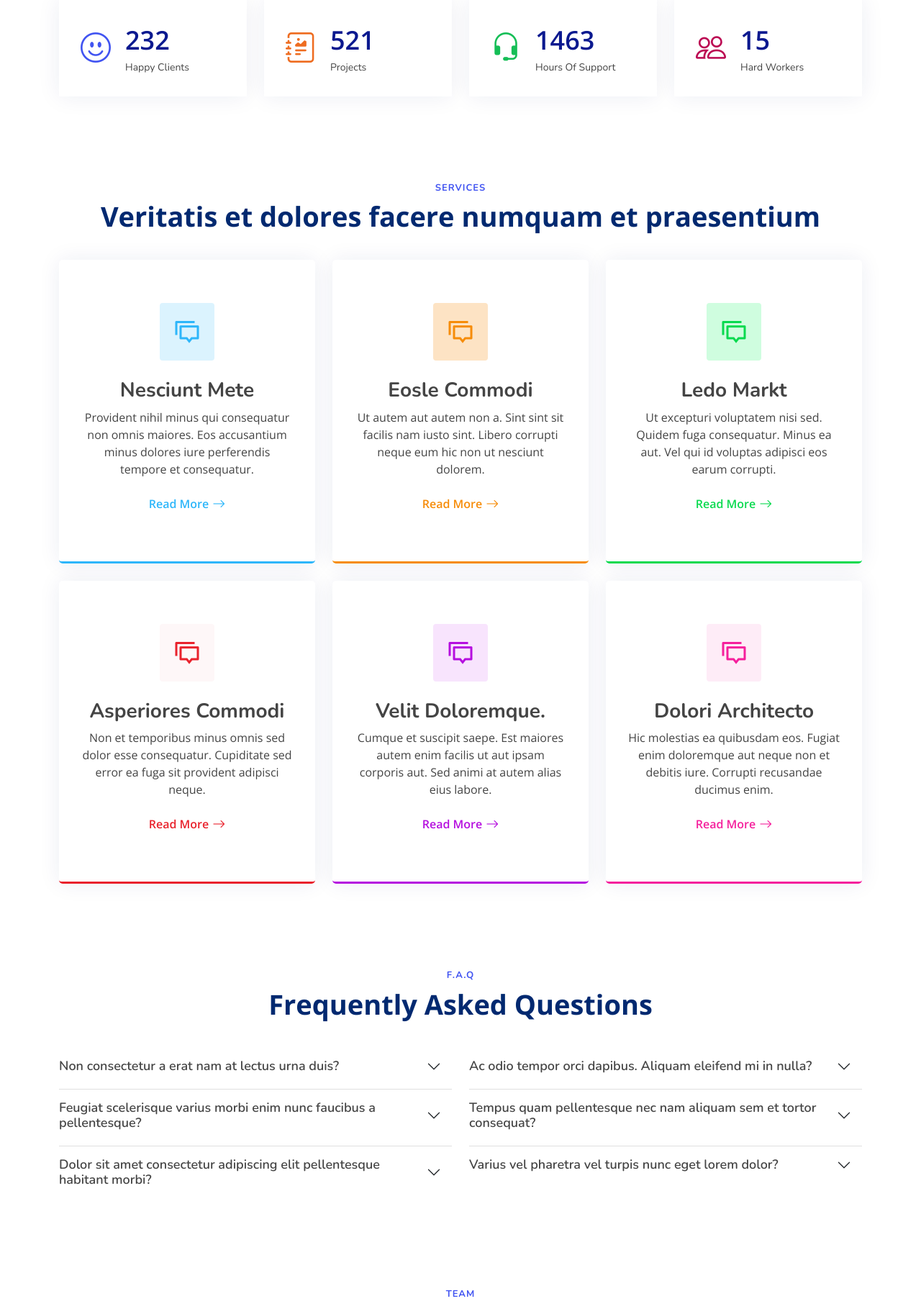
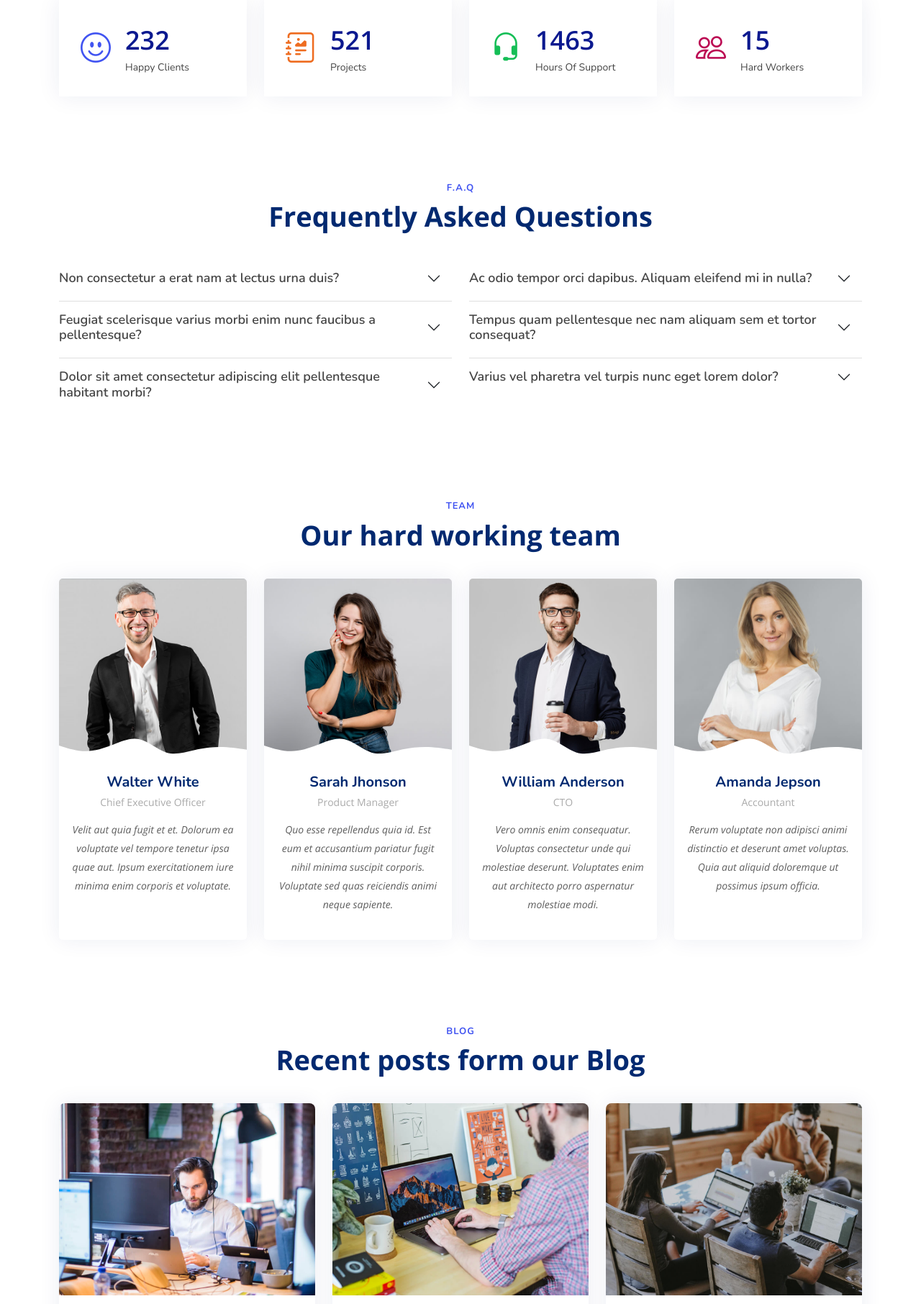
Before and after one commit to DtechB/smartTech, a Django app: page / in a window 1280 px wide. Shown: the part 1543-3355 px from the top of the page at 72% size. Run offline with Django 3.2, Linux system fonts and the light colour scheme; some libraries are stand-ins or nearby versions.

Commit message:
customize contact section in mainPage and remove services section

```diff
--- a/mainPage/templates/mainPage/index.html
+++ b/mainPage/templates/mainPage/index.html
@@ -138,84 +138,6 @@
 
             </div>
         </section><!-- End Counts Section -->
-
-        <!-- ======= Services Section ======= -->
-        <section id="services" class="services">
-
-            <div class="container" data-aos="fade-up">
-
-                <header class="section-header">
-                    <h2>Services</h2>
-                    <p>Veritatis et dolores facere numquam et praesentium</p>
-                </header>
-
-                <div class="row gy-4">
-
-                    <div class="col-lg-4 col-md-6" data-aos="fade-up" data-aos-delay="200">
-                        <div class="service-box blue">
-                            <i class="ri-discuss-line icon"></i>
-                            <h3>Nesciunt Mete</h3>
-                            <p>Provident nihil minus qui consequatur non omnis maiores. Eos accusantium minus dolores
-                                iure perferendis tempore et consequatur.</p>
-                            <a href="#" class="read-more"><span>Read More</span> <i class="bi bi-arrow-right"></i></a>
-                        </div>
-                    </div>
-
-                    <div class="col-lg-4 col-md-6" data-aos="fade-up" data-aos-delay="300">
-                        <div class="service-box orange">
-                            <i class="ri-discuss-line icon"></i>
-                            <h3>Eosle Commodi</h3>
-                            <p>Ut autem aut autem non a. Sint sint sit facilis nam iusto sint. Libero corrupti neque eum
-                                hic non ut nesciunt dolorem.</p>
-                            <a href="#" class="read-more"><span>Read More</span> <i class="bi bi-arrow-right"></i></a>
-                        </div>
-                    </div>
-
-                    <div class="col-lg-4 col-md-6" data-aos="fade-up" data-aos-delay="400">
-                        <div class="service-box green">
-                            <i class="ri-discuss-line icon"></i>
-                            <h3>Ledo Markt</h3>
-                            <p>Ut excepturi voluptatem nisi sed. Quidem fuga consequatur. Minus ea aut. Vel qui id
-                                voluptas adipisci eos earum corrupti.</p>
-                            <a href="#" class="read-more"><span>Read More</span> <i class="bi bi-arrow-right"></i></a>
-                        </div>
-                    </div>
-
-                    <div class="col-lg-4 col-md-6" data-aos="fade-up" data-aos-delay="500">
-                        <div class="service-box red">
-                            <i class="ri-discuss-line icon"></i>
-                            <h3>Asperiores Commodi</h3>
-                            <p>Non et temporibus minus omnis sed dolor esse consequatur. Cupiditate sed error ea fuga
-                                sit provident adipisci neque.</p>
-                            <a href="#" class="read-more"><span>Read More</span> <i class="bi bi-arrow-right"></i></a>
-                        </div>
-                    </div>
-
-                    <div class="col-lg-4 col-md-6" data-aos="fade-up" data-aos-delay="600">
-                        <div class="service-box purple">
-                            <i class="ri-discuss-line icon"></i>
-                            <h3>Velit Doloremque.</h3>
-                            <p>Cumque et suscipit saepe. Est maiores autem enim facilis ut aut ipsam corporis aut. Sed
-                                animi at autem alias eius labore.</p>
-                            <a href="#" class="read-more"><span>Read More</span> <i class="bi bi-arrow-right"></i></a>
-                        </div>
-                    </div>
-
-                    <div class="col-lg-4 col-md-6" data-aos="fade-up" data-aos-delay="700">
-                        <div class="service-box pink">
-                            <i class="ri-discuss-line icon"></i>
-                            <h3>Dolori Architecto</h3>
-                            <p>Hic molestias ea quibusdam eos. Fugiat enim doloremque aut neque non et debitis iure.
-                                Corrupti recusandae ducimus enim.</p>
-                            <a href="#" class="read-more"><span>Read More</span> <i class="bi bi-arrow-right"></i></a>
-                        </div>
-                    </div>
-
-                </div>
-
-            </div>
-
-        </section><!-- End Services Section -->
 
         <!-- ======= F.A.Q Section ======= -->
         <section id="faq" class="faq">
@@ -519,28 +441,28 @@
                                 <div class="info-box">
                                     <i class="bi bi-geo-alt"></i>
                                     <h3>Address</h3>
-                                    <p>A108 Adam Street,<br>New York, NY 535022</p>
+                                    <p>Shahrood University<br>of Technology</p>
                                 </div>
                             </div>
                             <div class="col-md-6">
                                 <div class="info-box">
                                     <i class="bi bi-telephone"></i>
                                     <h3>Call Us</h3>
-                                    <p>+1 5589 55488 55<br>+1 6678 254445 41</p>
+                                    <p>+98 930 353 9120<br>+98 921 884 3713</p>
                                 </div>
                             </div>
                             <div class="col-md-6">
                                 <div class="info-box">
                                     <i class="bi bi-envelope"></i>
                                     <h3>Email Us</h3>
-                                    <p>info@example.com<br>contact@example.com</p>
+                                    <p>smarttechfda@gmail.com<br>fashdani2@gmail.com</p>
                                 </div>
                             </div>
                             <div class="col-md-6">
                                 <div class="info-box">
                                     <i class="bi bi-clock"></i>
                                     <h3>Open Hours</h3>
-                                    <p>Monday - Friday<br>9:00AM - 05:00PM</p>
+                                    <p>Saturday - Wednesday<br>9:00AM - 05:00PM</p>
                                 </div>
                             </div>
                         </div>
```
